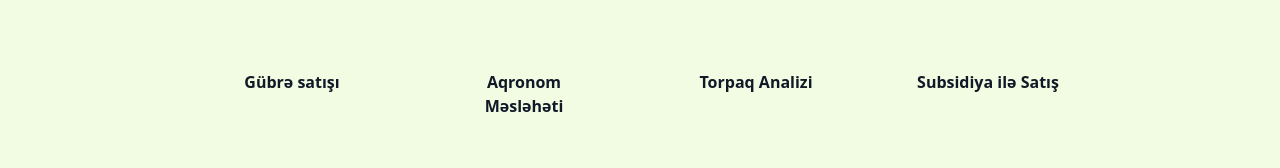
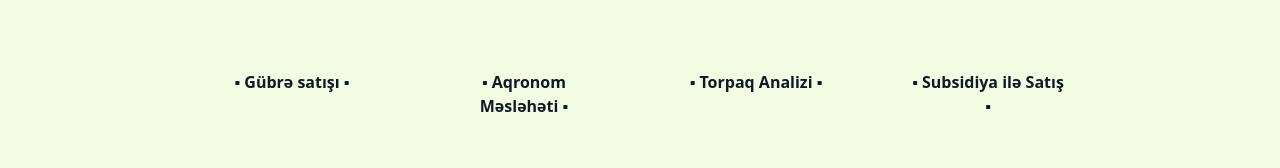
Before and after one commit to QuliyevMSH/miniraenndeki-gubre, a React (Vite) app: page /about in a window 1280 px wide. Shown: the part 1328-1496 px from the top of the page. Built offline with nearby package versions, Linux system fonts and the light colour scheme.

Commit message:
Update About.tsx

```diff
--- a/src/pages/About.tsx
+++ b/src/pages/About.tsx
@@ -78,16 +78,16 @@ const AboutPage = () => {
             className="max-w-4xl mx-auto mt-16 grid grid-cols-2 md:grid-cols-4 gap-8"
           >
             <div className="text-center p-6">
-              <h3 className="font-semibold text-gray-900">Gübrə satışı</h3>
+              <h3 className="font-semibold text-gray-900">▪ Gübrə satışı ▪</h3>
             </div>
             <div className="text-center p-6">
-              <h3 className="font-semibold text-gray-900">Aqronom Məsləhəti</h3>
+              <h3 className="font-semibold text-gray-900">▪ Aqronom Məsləhəti ▪</h3>
             </div>
             <div className="text-center p-6">
-              <h3 className="font-semibold text-gray-900">Torpaq Analizi</h3>
+              <h3 className="font-semibold text-gray-900">▪ Torpaq Analizi ▪</h3>
             </div>
             <div className="text-center p-6">
-              <h3 className="font-semibold text-gray-900">Subsidiya ilə Satış</h3>
+              <h3 className="font-semibold text-gray-900">▪ Subsidiya ilə Satış ▪</h3>
             </div>
           </motion.div>
         </div>
```
